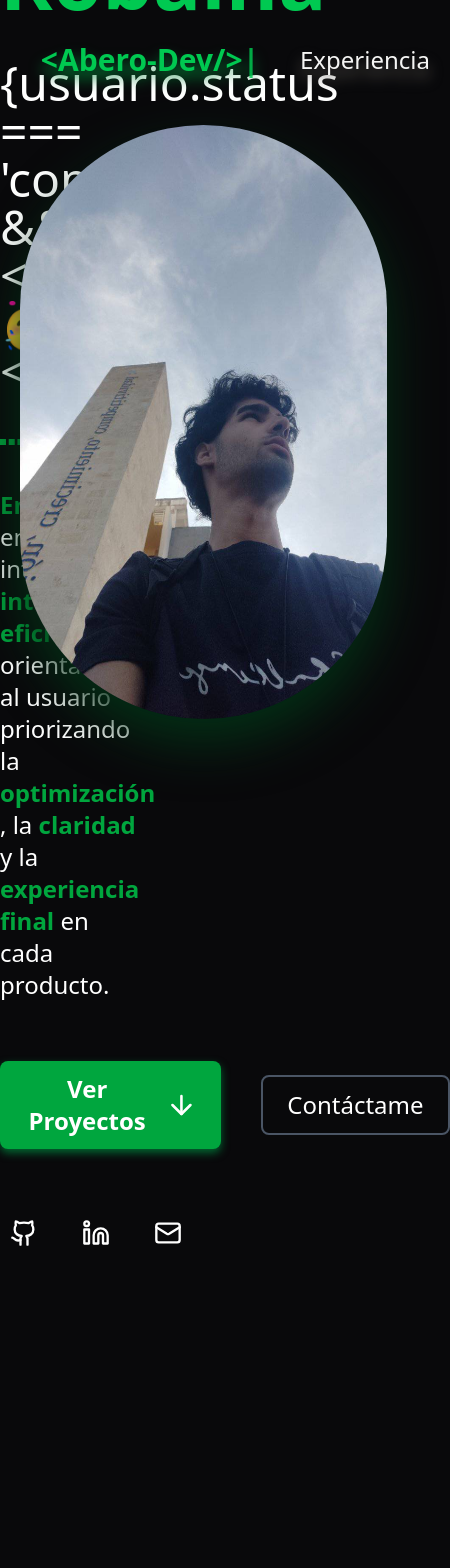
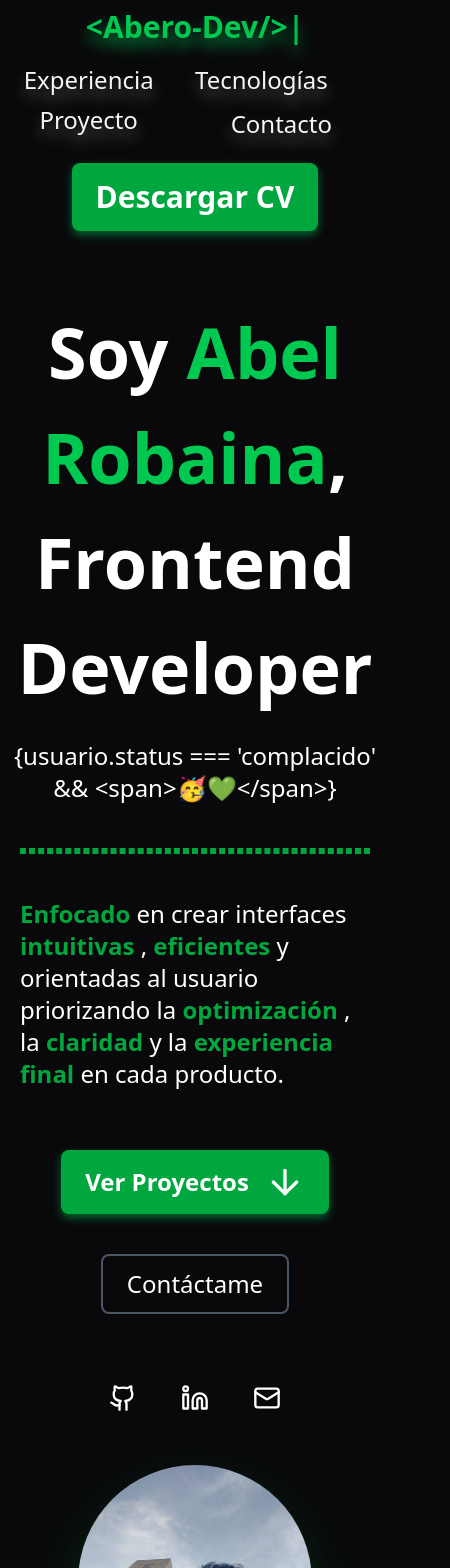
Before and after one commit to Abero-dev/Portafolio, a React (Vite) app: page / in a window 390 px wide. Shown: the top 1568 px of the page, 450 px wide, since content can reach past the window. Before the commit the page ends 1257 px from the top, so only its background shows below. Built offline with nearby package versions, Linux system fonts and the light colour scheme.

Commit message:
Se realizó diseño responsive para el Header  y la sección Hero

```diff
--- a/src/components/Header.tsx
+++ b/src/components/Header.tsx
@@ -18,8 +18,8 @@ function Header() {
     const scrollToSection = useScrollToSection()
 
     return (
-        <nav
-            className={`fixed flex justify-around items-center h-30 top-0 left-0 right-0 z-50 transition-all duration-300 ${scrolled
+        <header
+            className={`fixed flex flex-1 lg:flex-row flex-col justify-around items-center lg:h-30 h-60 top-0 left-0 right-0 z-50 transition-all duration-300 ${scrolled
                 ? 'bg-Background/80 backdrop-blur-lg border-b border-border'
                 : ''
                 }`}
@@ -31,7 +31,7 @@ function Header() {
                 </span>
             </div>
 
-            <div className="flex gap-x-10 text-2xl text-stone-100">
+            <div className="lg:flex lg:gap-x-10 text-2xl text-stone-100 grid grid-cols-2 lg:space-x-0 lg:space-y-0 space-x-10 space-y-2">
                 <button onClick={() => scrollToSection('Experiencia')} className="cursor-pointer drop-shadow-xl drop-shadow-stone-600 hover:scale-125 transition-transform duration-300">Experiencia</button>
                 <button onClick={() => scrollToSection('Tecnologías')} className="cursor-pointer drop-shadow-xl drop-shadow-stone-600 hover:scale-125 transition-transform duration-300">Tecnologías</button>
                 <button onClick={() => scrollToSection('Proyecto')} className="cursor-pointer drop-shadow-xl drop-shadow-stone-600 hover:scale-125 transition-transform duration-300">Proyecto</button>
@@ -41,7 +41,7 @@ function Header() {
             <button className="px-6 py-4 bg-green-600 text-white text-3xl font-bold rounded-lg cursor-pointer drop-shadow-green-800 drop-shadow-lg hover:bg-green-700 transition-colors duration-300">
                 Descargar CV
             </button>
-        </nav>
+        </header>
     )
 }
 
--- a/src/sections/Hero.tsx
+++ b/src/sections/Hero.tsx
@@ -4,13 +4,12 @@ import { ArrowDown, Github, Linkedin, Mail } from "lucide-react"
 function Hero() {
 
     return (
-        <section className="h-screen text-white flex justify-around -space-x-30 items-center">
-            <div className="max-w-[35%] flex flex-col gap-y-5">
-                <p className="text-3xl font-bold">DESARROLLADOR FRONTEND</p>
-                <p className="text-[80px] font-bold">Soy <span className="text-green-500">Abel Robaina</span></p>
-                <p className="text-5xl">{"{usuario.status === 'complacido' && <span>🥳💚</span>}"}</p>
-                <hr className="border-[3px] border-dashed border-green-600 my-6" />
-                <p className="text-2xl">
+        <section className="h-screen text-white flex lg:flex-row flex-col justify-around lg:mt-0 mt-75 lg:-space-x-30 lg:items-center">
+            <div className="lg:max-w-[35%] flex flex-col gap-y-5">
+                <p className="text-[70px] font-bold md:text-left text-center">Soy <span className="text-green-500">Abel Robaina</span>, Frontend Developer</p>
+                <p className="lg:text-5xl text-2xl lg:text-left text-center">{"{usuario.status === 'complacido' && <span>🥳💚</span>}"}</p>
+                <hr className="border-[3px] border-dashed border-green-600 my-6 lg:mx-0 mx-5" />
+                <p className="text-2xl lg:mx-0 mx-5">
                     <span className="font-bold text-green-600">Enfocado </span>
                     en crear interfaces
                     <span className="font-bold text-green-600"> intuitivas </span>
@@ -24,7 +23,7 @@ function Hero() {
                     <span className="font-bold text-green-600"> experiencia final </span>
                     en cada producto.
                 </p>
-                <div className="flex items-center gap-x-10 mt-10">
+                <div className="flex lg:flex-row flex-col items-center lg:gap-x-10 lg:gap-y-0 gap-y-10 mt-10">
                     <button className="flex items-center gap-x-4 px-6 py-3 bg-green-600 text-white text-2xl font-bold rounded-lg cursor-pointer drop-shadow-green-800 drop-shadow-lg hover:bg-green-700 transition-colors duration-300">
                         <p>Ver Proyectos</p>
                         <ArrowDown size={40} />
@@ -33,7 +32,7 @@ function Hero() {
                         Contáctame
                     </button>
                 </div>
-                <div className="mt-10 flex gap-x-6">
+                <div className="mt-10 flex justify-center lg:justify-normal gap-x-6">
                     <a
                         href="https://github.com/Abero-dev"
                         target="_blank"
@@ -57,8 +56,8 @@ function Hero() {
                     </a>
                 </div>
             </div>
-            <div>
-                <img alt="mi_foto" src="img/profile.webp" className="w-150 h-150 rounded-full border-3 drop-shadow-2xl drop-shadow-green-950 border-transparent hover:border-green-800 hover:scale-110 transition duration-300" />
+            <div className="flex justify-center lg:mt-0 mt-10">
+                <img alt="mi_foto" src="img/profile.webp" className="lg:w-150 lg:h-150 w-60 h-60 rounded-full border-3 drop-shadow-2xl drop-shadow-green-950 border-transparent hover:border-green-800 hover:scale-110 transition duration-300" />
             </div>
         </section>
     )
```
